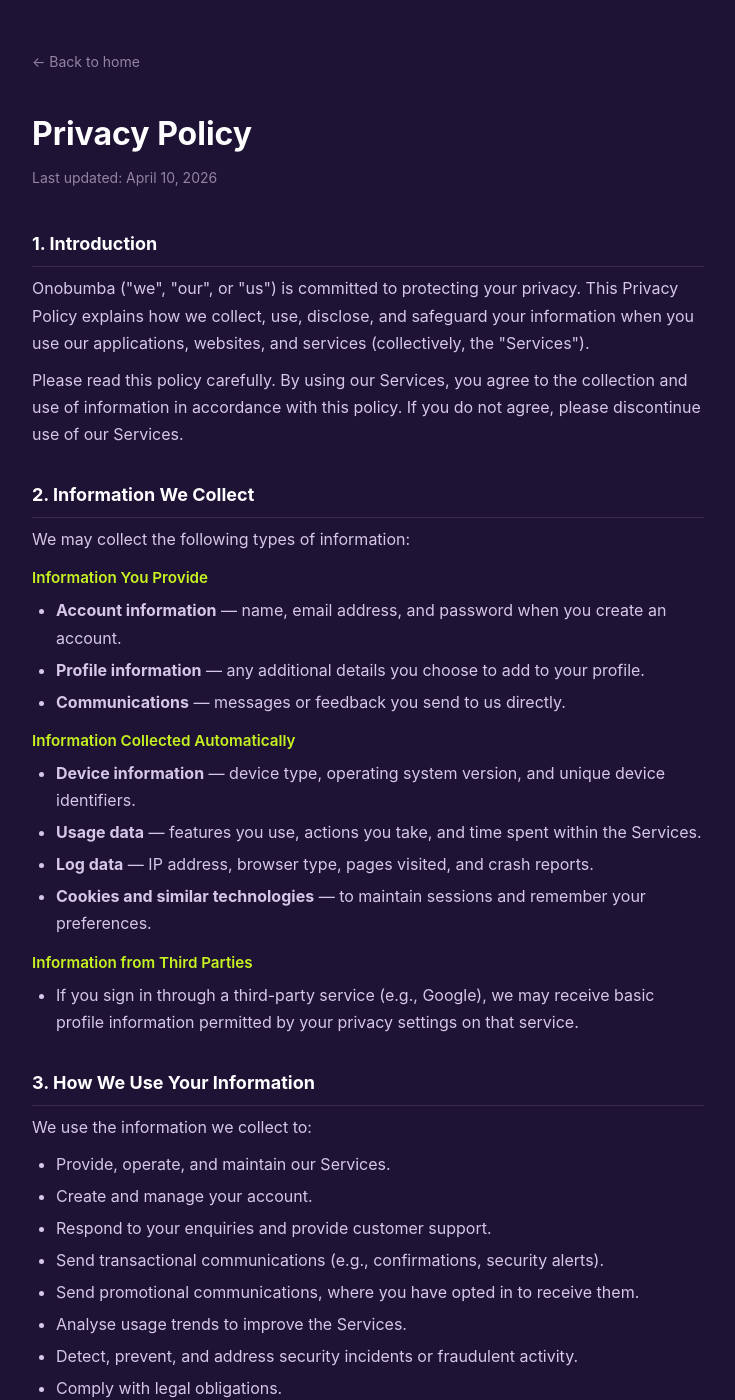
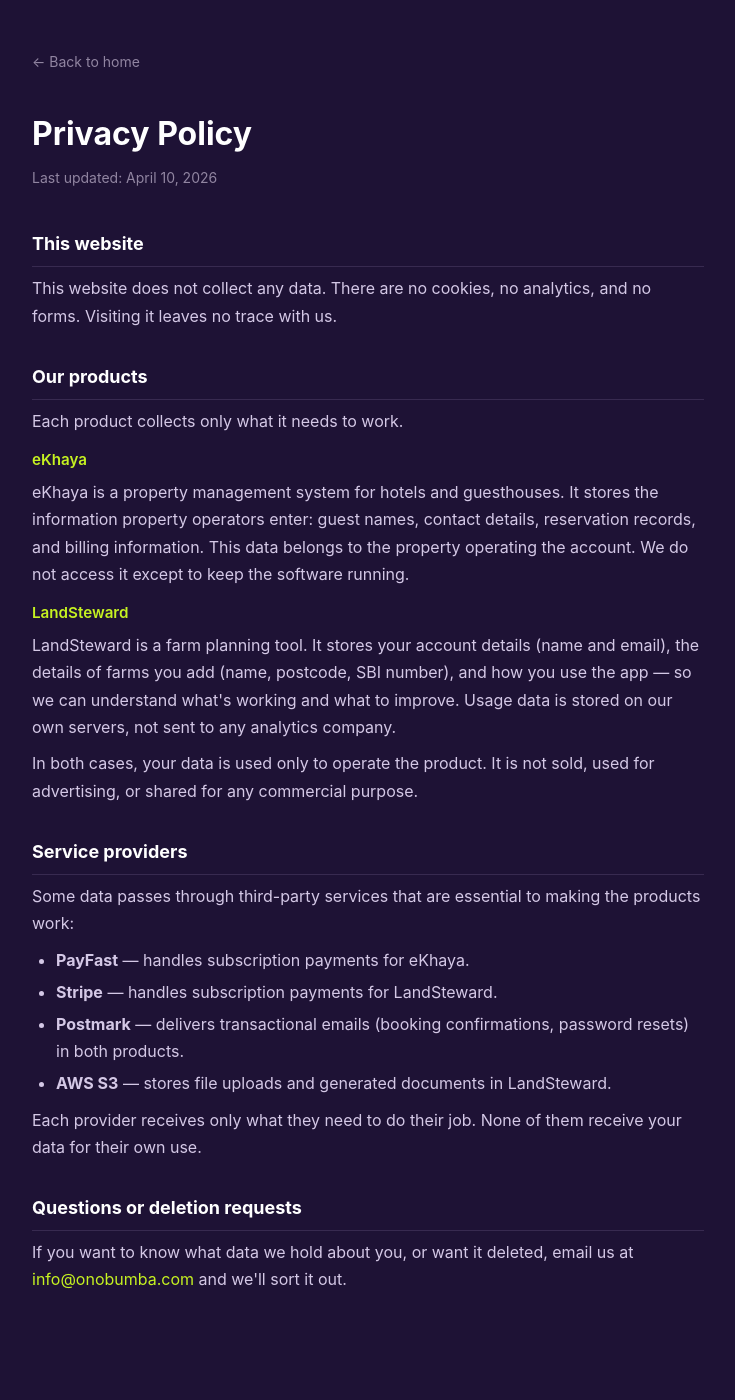
Before and after one commit to onobumba/onobumba.github.io, a Jekyll site: the page built from privacy.html, in a window 1280 px wide and 1400 px high. Shown: the whole window, without its empty margins (272-1007 px from the left). Built offline with Jekyll 4.4.1, drawn with Linux system fonts in a browser that asks for light colours; some of the changed text lies outside the part shown.

Commit message:
Rewrite privacy policy to reflect what the products actually do
Replace boilerplate 11-section corporate policy with an honest
four-section plain-English page:

- This website: no cookies, no analytics, no forms
- Our products: eKhaya stores operator/guest data; LandSteward
  stores account and farm details plus self-hosted usage data
- Service providers: PayFast, Stripe, Postmark, AWS S3 — named
  explicitly with what each receives
- Questions/deletion: single contact email, no legal ceremony

Remove: third-party sign-in, marketing opt-out, business transfer
and legal requirement boilerplate, children's privacy section —
none of these apply to the actual products

```diff
--- a/privacy.html
+++ b/privacy.html
@@ -19,156 +19,62 @@ permalink: /privacy/
         <div class="privacy-content">
 
             <section class="privacy-section">
-                <h2>1. Introduction</h2>
+                <h2>This website</h2>
                 <p>
-                    Onobumba ("we", "our", or "us") is committed to protecting your privacy. This Privacy Policy
-                    explains how we collect, use, disclose, and safeguard your information when you use our
-                    applications, websites, and services (collectively, the "Services").
-                </p>
-                <p>
-                    Please read this policy carefully. By using our Services, you agree to the collection and use
-                    of information in accordance with this policy. If you do not agree, please discontinue use of
-                    our Services.
+                    This website does not collect any data. There are no cookies, no analytics, and no forms.
+                    Visiting it leaves no trace with us.
                 </p>
             </section>
 
             <section class="privacy-section">
-                <h2>2. Information We Collect</h2>
-                <p>We may collect the following types of information:</p>
-
-                <h3>Information You Provide</h3>
-                <ul>
-                    <li><strong>Account information</strong> — name, email address, and password when you create an
-                        account.</li>
-                    <li><strong>Profile information</strong> — any additional details you choose to add to your profile.
-                    </li>
-                    <li><strong>Communications</strong> — messages or feedback you send to us directly.</li>
-                </ul>
-
-                <h3>Information Collected Automatically</h3>
-                <ul>
-                    <li><strong>Device information</strong> — device type, operating system version, and unique device
-                        identifiers.</li>
-                    <li><strong>Usage data</strong> — features you use, actions you take, and time spent within the
-                        Services.</li>
-                    <li><strong>Log data</strong> — IP address, browser type, pages visited, and crash reports.</li>
-                    <li><strong>Cookies and similar technologies</strong> — to maintain sessions and remember your
-                        preferences.</li>
-                </ul>
-
-                <h3>Information from Third Parties</h3>
-                <ul>
-                    <li>If you sign in through a third-party service (e.g., Google), we may receive basic profile
-                        information permitted by your privacy settings on that service.</li>
-                </ul>
-            </section>
-
-            <section class="privacy-section">
-                <h2>3. How We Use Your Information</h2>
-                <p>We use the information we collect to:</p>
-                <ul>
-                    <li>Provide, operate, and maintain our Services.</li>
-                    <li>Create and manage your account.</li>
-                    <li>Respond to your enquiries and provide customer support.</li>
-                    <li>Send transactional communications (e.g., confirmations, security alerts).</li>
-                    <li>Send promotional communications, where you have opted in to receive them.</li>
-                    <li>Analyse usage trends to improve the Services.</li>
-                    <li>Detect, prevent, and address security incidents or fraudulent activity.</li>
-                    <li>Comply with legal obligations.</li>
-                </ul>
-            </section>
-
-            <section class="privacy-section">
-                <h2>4. Sharing of Your Information</h2>
-                <p>We do not sell your personal information. We may share it only in the following circumstances:</p>
-                <ul>
-                    <li><strong>Service providers</strong> — trusted third-party companies that assist us in operating
-                        our Services (e.g., hosting, analytics, payment processing), bound by confidentiality
-                        obligations.</li>
-                    <li><strong>Legal requirements</strong> — when required by law, regulation, court order, or
-                        governmental authority.</li>
-                    <li><strong>Protection of rights</strong> — to protect the rights, property, or safety of Onobumba,
-                        our users, or the public.</li>
-                    <li><strong>Business transfers</strong> — in connection with a merger, acquisition, or sale of
-                        assets, your information may be transferred as part of that transaction.</li>
-                    <li><strong>With your consent</strong> — in any other case with your explicit permission.</li>
-                </ul>
-            </section>
-
-            <section class="privacy-section">
-                <h2>5. Data Retention</h2>
+                <h2>Our products</h2>
                 <p>
-                    We retain your personal information for as long as your account is active or as needed to provide
-                    the Services. We will also retain data as necessary to comply with legal obligations, resolve
-                    disputes, and enforce our agreements. When data is no longer required, we securely delete or
-                    anonymise it.
+                    Each product collects only what it needs to work.
+                </p>
+                <h3>eKhaya</h3>
+                <p>
+                    eKhaya is a property management system for hotels and guesthouses. It stores the information
+                    property operators enter: guest names, contact details, reservation records, and billing
+                    information. This data belongs to the property operating the account. We do not access it
+                    except to keep the software running.
+                </p>
+                <h3>LandSteward</h3>
+                <p>
+                    LandSteward is a farm planning tool. It stores your account details (name and email), the
+                    details of farms you add (name, postcode, SBI number), and how you use the app — so we can
+                    understand what's working and what to improve. Usage data is stored on our own servers, not
+                    sent to any analytics company.
+                </p>
+                <p>
+                    In both cases, your data is used only to operate the product. It is not sold, used for
+                    advertising, or shared for any commercial purpose.
                 </p>
             </section>
 
             <section class="privacy-section">
-                <h2>6. Your Rights and Choices</h2>
-                <p>Depending on your location, you may have the right to:</p>
+                <h2>Service providers</h2>
+                <p>
+                    Some data passes through third-party services that are essential to making the products work:
+                </p>
                 <ul>
-                    <li><strong>Access</strong> — request a copy of the personal information we hold about you.</li>
-                    <li><strong>Correction</strong> — request that we correct inaccurate or incomplete information.</li>
-                    <li><strong>Deletion</strong> — request that we delete your personal information.</li>
-                    <li><strong>Portability</strong> — receive your data in a structured, machine-readable format.</li>
-                    <li><strong>Opt-out</strong> — unsubscribe from marketing emails at any time via the link in any
-                        email we send.</li>
+                    <li><strong>PayFast</strong> — handles subscription payments for eKhaya.</li>
+                    <li><strong>Stripe</strong> — handles subscription payments for LandSteward.</li>
+                    <li><strong>Postmark</strong> — delivers transactional emails (booking confirmations, password
+                        resets) in both products.</li>
+                    <li><strong>AWS S3</strong> — stores file uploads and generated documents in LandSteward.</li>
                 </ul>
                 <p>
-                    To exercise any of these rights, please contact us at
-                    <a href="mailto:info@onobumba.com">info@onobumba.com</a>.
+                    Each provider receives only what they need to do their job. None of them receive your data
+                    for their own use.
                 </p>
             </section>
 
             <section class="privacy-section">
-                <h2>7. Children's Privacy</h2>
+                <h2>Questions or deletion requests</h2>
                 <p>
-                    Our Services are not directed to children under the age of 13. We do not knowingly collect
-                    personal information from children under 13. If you believe we have inadvertently collected
-                    such information, please contact us immediately and we will take steps to delete it.
+                    If you want to know what data we hold about you, or want it deleted, email us at
+                    <a href="mailto:info@onobumba.com">info@onobumba.com</a> and we'll sort it out.
                 </p>
-            </section>
-
-            <section class="privacy-section">
-                <h2>8. Security</h2>
-                <p>
-                    We implement industry-standard technical and organisational measures to protect your information
-                    against unauthorised access, alteration, disclosure, or destruction. However, no method of
-                    transmission over the internet or electronic storage is 100% secure, and we cannot guarantee
-                    absolute security.
-                </p>
-            </section>
-
-            <section class="privacy-section">
-                <h2>9. Third-Party Links and Services</h2>
-                <p>
-                    Our Services may contain links to third-party websites or integrate with third-party services.
-                    This Privacy Policy does not apply to those third parties. We encourage you to review the
-                    privacy policies of any third-party services you access.
-                </p>
-            </section>
-
-            <section class="privacy-section">
-                <h2>10. Changes to This Privacy Policy</h2>
-                <p>
-                    We may update this Privacy Policy from time to time. When we do, we will revise the
-                    "Last updated" date at the top of this page. For significant changes, we will provide a
-                    more prominent notice (such as an in-app notification or email). Your continued use of the
-                    Services after any changes constitutes acceptance of the updated policy.
-                </p>
-            </section>
-
-            <section class="privacy-section">
-                <h2>11. Contact Us</h2>
-                <p>
-                    If you have any questions, concerns, or requests regarding this Privacy Policy, please contact us:
-                </p>
-                <ul class="contact-details">
-                    <li><strong>Email:</strong> <a href="mailto:info@onobumba.com">info@onobumba.com</a></li>
-                    <li><strong>Website:</strong> <a href="https://www.onobumba.com">www.onobumba.com</a></li>
-                </ul>
             </section>
 
         </div><!-- .privacy-content -->
```
